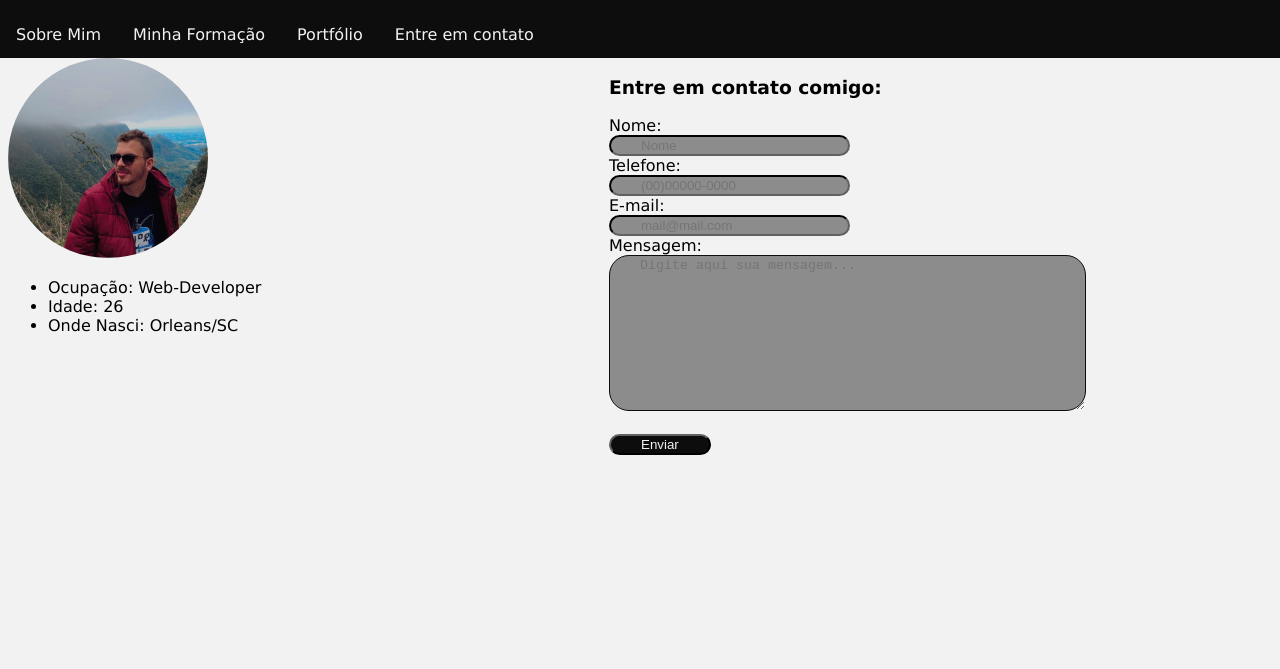
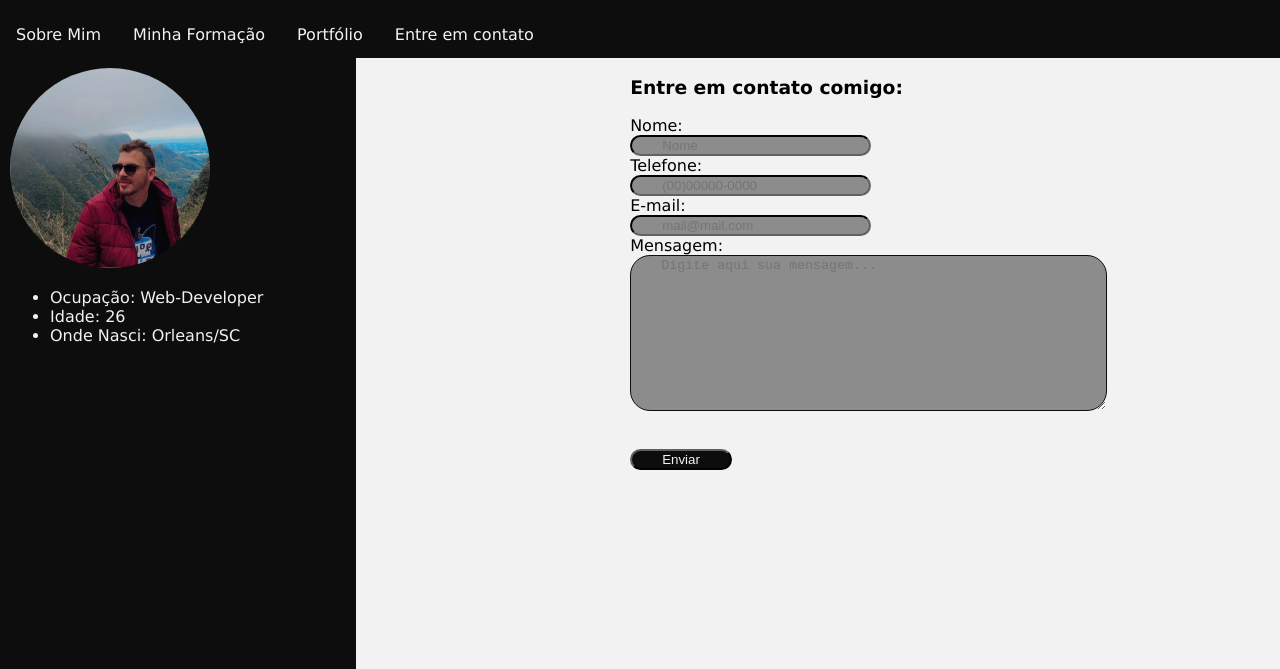
Before and after one commit to Markosbn/cv-portfolio, a plain HTML site: page contato.html in a window 1280 px wide. Shown: the part 62-731 px from the top of the page. Drawn offline with Linux system fonts and the light colour scheme.

Commit message:
add personalização ao aside

```diff
--- a/style.css
+++ b/style.css
@@ -1,5 +1,6 @@
-/* define a fonte da pagina */
-body {
+/* define a fonte da pagina e define que defe consumir a tela toda */
+body , html{
+    height: 100%;
     background-color: #F2F2F2;
     font-family: 'Lucida Sans', 'Lucida Sans Regular', 'Lucida Grande', 'Lucida Sans Unicode', Geneva, Verdana, sans-serif;
 }
@@ -33,7 +34,7 @@ header {
 
   /* posição dos icones footer */
 .navLiFooter {
-    float: inline-end;
+    float: right;
 }
 
 /* formato do footer */
@@ -80,10 +81,16 @@ header {
 /* define como grid o display */
 .container {
     display: grid;
+    min-height: 100%;
 }
 
-/* joga para a esquerda o aside */
+/* joga para a esquerda o aside pinta o fundo e letrass */
 aside {
+    margin-left: -8px;
+    background-color: #0D0D0D;
+    color: #F2F2F2;
+    padding-top: 10px;
+    padding-left: 10px;
     grid-column-start: 1;
     grid-column-end: 3;
 }
@@ -105,7 +112,7 @@ form {
 }
 
 /* alinha os inputs */
-input {
+input, textarea {
     display: flex;
     justify-content: center;
 }
```
